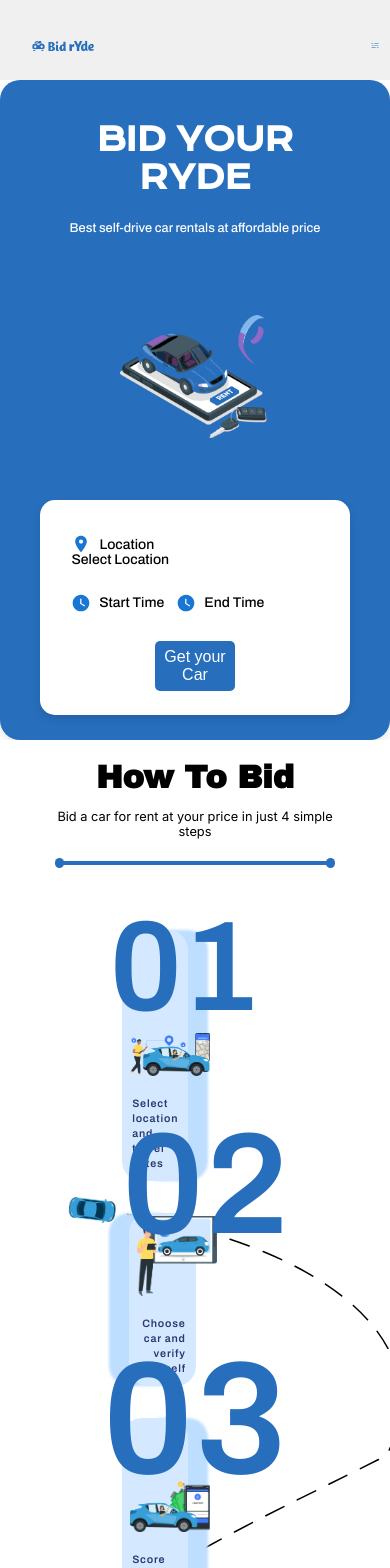
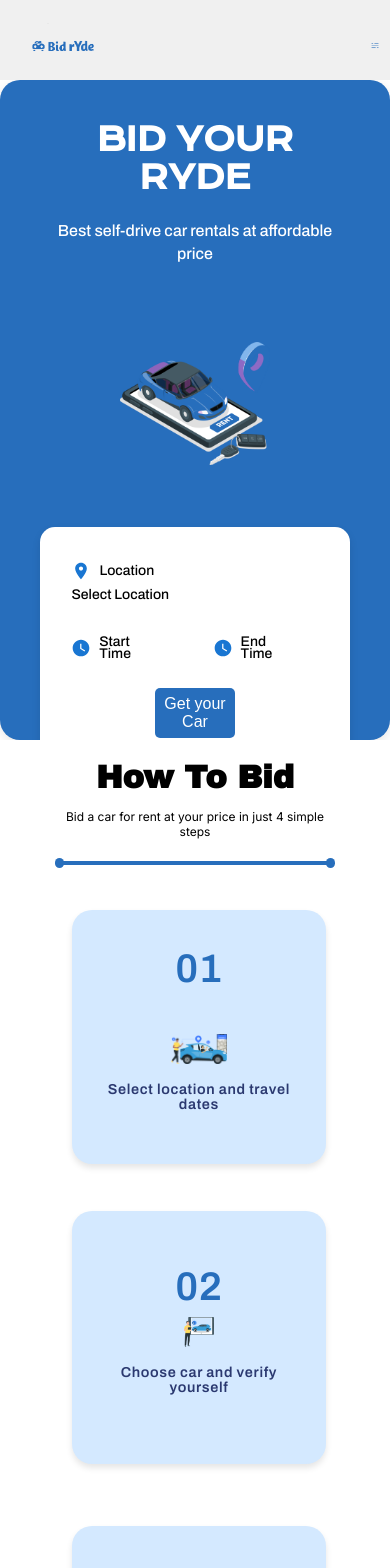
Before and after one commit to noobcoder-oss/bidryde, a Next.js app: page / in a window 390 px wide. Shown: the top 1568 px of the page. Built offline with nearby package versions, Linux system fonts and the light colour scheme.

Commit message:
Update styles for improved layout and responsiveness across components

```diff
--- a/src/Components/LocationDateTimeHome/index.jsx
+++ b/src/Components/LocationDateTimeHome/index.jsx
@@ -695,7 +695,7 @@ const LocationDateTimePickerHome = ({ actionHandler }) => {
                       justifyContent: "space-between",
                       alignItems: "center",
                       width: "100%",
-                      gap: "12px",
+                      gap: "58px",
                     }}
                   >
                     <div style={{ display: "flex", alignItems: "center" }}>
--- a/src/Components/SearchPageHeadingHome/SearchPageHeadingHome.scss
+++ b/src/Components/SearchPageHeadingHome/SearchPageHeadingHome.scss
@@ -78,4 +78,13 @@
       }
     }
   }
+
+  .infoCardHome .titleContainerHome .miniContainerHome {
+    display: flex;
+    flex-direction: row;
+    justify-content: center;
+    align-items: center;
+    margin-right: 20px;
+    margin-bottom: 8px;
+  }
 }
--- a/src/app/Host/Host.scss
+++ b/src/app/Host/Host.scss
@@ -1217,7 +1217,7 @@
   }
 
   .matter__host {
-    font-size: 13px;
+    font-size: 15px;
   }
 
   .hformSection .p1 {
--- a/src/app/home/Components/HeroSection/HeroSection.scss
+++ b/src/app/home/Components/HeroSection/HeroSection.scss
@@ -229,7 +229,7 @@
   }
 
   .heroSectionContainer__left-top p {
-    font-size: 0.8rem;
+    font-size: 1rem;
   }
   .heroSectionContainer {
     width: 100%;
@@ -244,4 +244,7 @@
     gap: 1.5rem;
     box-shadow: 0 4px 12px rgba(0, 0, 0, 0.1);
   }
+  .heroSectionContainer__left-top p {
+    font-size: 1rem;
+  }
 }
--- a/src/app/home/Components/OperatingZones/card/LocationCard.scss
+++ b/src/app/home/Components/OperatingZones/card/LocationCard.scss
@@ -10,7 +10,7 @@
     //gap: 1rem;
     background-color: #fff;
     padding: 1rem;
-    box-shadow: 0px 0px 10px 0px #0000001A;
+    box-shadow: 0px 0px 10px 0px #0000001a;
     border-radius: 9px;
 
     img {
@@ -21,20 +21,17 @@
       margin-bottom: 10px;
       object-fit: contain;
     }
-
   }
-  .locationCardContainer{
-    .avaliableStyle{
+  .locationCardContainer {
+    .avaliableStyle {
       color: white;
     }
-    .comingSoonStyle{
+    .comingSoonStyle {
       color: black;
       font-weight: 500;
     }
   }
-
 }
-
 
 @media (min-width: 1200px) and (max-width: 1399px) {
   .locationCard {
@@ -43,7 +40,7 @@
     &Container {
       width: 100%; // Adjust width for better fit
       padding: 0.8rem; // Reduce padding slightly
-      box-shadow: 0px 0px 8px 0px #0000001A; // Slightly reduce shadow size
+      box-shadow: 0px 0px 8px 0px #0000001a; // Slightly reduce shadow size
 
       img {
         width: 8rem; // Scale down image width
@@ -67,7 +64,6 @@
   }
 }
 
-
 @media screen and (max-width: 968px) {
   .locationCard {
     min-width: 10rem;
@@ -81,7 +77,7 @@
       gap: 1rem;
       background-color: #fff;
       padding: 1rem;
-      box-shadow: 0px 0px 10px 0px #0000001A;
+      box-shadow: 0px 0px 10px 0px #0000001a;
       border-radius: 9px;
       margin: 5px auto;
       img {
@@ -95,12 +91,16 @@
       h3 {
         font-size: 16px;
       }
+
+      .comingSoonStyle {
+        display: none; // Hide "Coming Soon" on mobile view
+      }
     }
   }
 }
 
 @media screen and (max-width: 1024px) {
-  .locationCard{
+  .locationCard {
     min-width: 10rem;
   }
 }
--- a/src/app/home/Components/Promises/Card/Card.scss
+++ b/src/app/home/Components/Promises/Card/Card.scss
@@ -4,7 +4,7 @@
   background-color: #d4e9ff;
   border-radius: 20px;
   max-width: 100%;
-  min-height: 27.25rem;
+  min-height: 24rem;
 
   font-family: "Archivo", sans-serif;
   text-align: left;
--- a/src/app/home/Components/Promises/index.jsx
+++ b/src/app/home/Components/Promises/index.jsx
@@ -1,15 +1,14 @@
-"use client"; // Add this line at the top of the file
+"use client";
 
-import React from "react";
+import React, { useRef, useEffect, useState } from "react";
 import ArrowForwardIcon from "@mui/icons-material/ArrowForward";
 import ArrowBackIcon from "@mui/icons-material/ArrowBack";
 import "./Promises.scss";
-import { Divider, Dividerwhite } from "@/Components";
+import { Divider } from "@/Components";
 import { IconButton } from "@mui/material";
 import { assets } from "@/assets";
 import Card from "./Card";
 import { uid } from "react-uid";
-import { useRef, useEffect, useState } from "react";
 import SwiperCore from "swiper";
 import { Swiper, SwiperSlide } from "swiper/react";
 import "swiper/swiper-bundle.css";
@@ -79,44 +78,41 @@ const cardsInfo = [
 
 const PromisesAndCommitments = () => {
   const swiperRef = useRef(null);
+  const [isMobile, setIsMobile] = useState(false);
+  const [isTab, setIsTab] = useState(false);
+  const [activeIndex, setActiveIndex] = useState(0);
+
+  useEffect(() => {
+    const handleResize = () => {
+      const isMobileDevice = window.innerWidth <= 960;
+      const isTabDevice = window.innerWidth <= 1354;
+      setIsMobile(isMobileDevice);
+      setIsTab(isTabDevice);
+    };
+    handleResize();
+    window.addEventListener("resize", handleResize);
+    return () => window.removeEventListener("resize", handleResize);
+  }, []);
+
   const goNext = () => {
-    if (swiperRef.current && swiperRef.current.swiper) {
+    if (swiperRef.current?.swiper) {
       swiperRef.current.swiper.slideNext();
     }
   };
 
   const goPrev = () => {
-    if (swiperRef.current && swiperRef.current.swiper) {
+    if (swiperRef.current?.swiper) {
       swiperRef.current.swiper.slidePrev();
     }
   };
-
-  const [isMobile, setIsMobile] = useState(false);
-  const [isTab, setIsTab] = useState(false);
-
-  useEffect(() => {
-    const handleResize = () => {
-      const isMobileDevice = window.innerWidth <= 500;
-      const isTabDevice = window.innerWidth <= 1354;
-      setIsMobile(isMobileDevice);
-      setIsTab(isTabDevice);
-    };
-    handleResize();
-
-    window.addEventListener("resize", handleResize);
-  });
 
   const handleSlideChange = (swiper) => {
     setActiveIndex(swiper.activeIndex);
   };
 
-  const [activeIndex, setActiveIndex] = useState(0);
-
-  // Define the handleDotClick function
   const handleDotClick = (index) => {
     setActiveIndex(index);
-    // You can also make the swiper jump to the selected slide
-    if (swiperRef.current && swiperRef.current.swiper) {
+    if (swiperRef.current?.swiper) {
       swiperRef.current.swiper.slideTo(index);
     }
   };
@@ -124,11 +120,14 @@ const PromisesAndCommitments = () => {
   return (
     <div className="PromisesAndCommitments">
       <div className="PromisesAndCommitmentsContainer">
+        {!isMobile && (
           <div className="scrollControllers">
             <IconButton onClick={goPrev}>
               <ArrowBackIcon />
             </IconButton>
           </div>
+        )}
+
         <div className="PromisesAndCommitmentsContainerRight">
           <div className="SectionTitle">
             <h1>Why BidrYde</h1>
@@ -142,24 +141,48 @@ const PromisesAndCommitments = () => {
 
           <div className="CardSection">
             <Swiper
-              spaceBetween={isMobile ? 80 : isTab ? 100 : 30}
-              slidesPerView={isMobile ? 1 : isTab ? 2 : 3}
+              spaceBetween={isMobile ? 20 : isTab ? 100 : 30}
+              slidesPerView={isMobile ? "auto" : isTab ? 2 : 3}
+              centeredSlides={isMobile}
               ref={swiperRef}
               onSlideChange={handleSlideChange}
+              style={{
+                width: "100%",
+                overflow: isMobile ? "visible" : "hidden",
+              }}
+              className={isMobile ? "mobile-swiper" : ""}
             >
               {cardsInfo.map((card) => (
-                <SwiperSlide key={uid(card)}>
-                  <Card data={card} />
+                <SwiperSlide
+                  key={uid(card)}
+                  style={{
+                    width: isMobile ? "calc(70vw)" : "auto",
+                    marginRight: isMobile ? "10px" : "0",
+                  }}
+                >
+                  <Card
+                    data={{
+                      ...card,
+                      backgroundColor: isMobile
+                        ? card.mobileBackgroundColor
+                        : cardsInfo.indexOf(card) % 2 === 1
+                        ? "#0000FF"
+                        : "inherit",
+                    }}
+                  />
                 </SwiperSlide>
               ))}
             </Swiper>
           </div>
         </div>
+
+        {!isMobile && (
           <div className="scrollControllers">
             <IconButton onClick={goNext}>
               <ArrowForwardIcon />
             </IconButton>
           </div>
+        )}
       </div>
 
       {isMobile && (
@@ -168,7 +191,7 @@ const PromisesAndCommitments = () => {
             <div
               key={index}
               className={`dot ${activeIndex === index ? "active" : ""}`}
-              onClick={() => handleDotClick(index)} // Add the click handler
+              onClick={() => handleDotClick(index)}
             ></div>
           ))}
         </div>
--- a/src/app/home/Components/StepsToBid/Card/Card.scss
+++ b/src/app/home/Components/StepsToBid/Card/Card.scss
@@ -36,14 +36,14 @@
     }
   }
   h6 {
-    color: #2B3970;
+    color: #2b3970;
   }
 
   .digit-1,
   .digit-2,
   .digit-3,
   .digit-4 {
-    color: #276EBC;
+    color: #276ebc;
     margin-top: 30px;
   }
 
@@ -140,14 +140,14 @@
     }
 
     h6 {
-      color: #2B3970;
+      color: #2b3970;
     }
 
     .digit-1,
     .digit-2,
     .digit-3,
     .digit-4 {
-      color: #276EBC;
+      color: #276ebc;
       margin-top: 21px; // Reduce margin-top by 30%
     }
 
@@ -206,9 +206,7 @@
   }
 }
 
-
 @media (min-width: 1400px) and (max-width: 1550px) {
-
   .card {
     display: flex;
     align-items: center;
@@ -230,7 +228,7 @@
       margin-left: -1%;
       margin-top: -5%;
       margin-bottom: 15%;
-  }
+    }
 
     &.card-2,
     &.card-4 {
@@ -249,14 +247,14 @@
     }
 
     h6 {
-      color: #2B3970;
+      color: #2b3970;
     }
 
     .digit-1,
     .digit-2,
     .digit-3,
     .digit-4 {
-      color: #276EBC;
+      color: #276ebc;
       margin-top: 21px; // Reduce margin-top by 30%
     }
 
@@ -317,44 +315,88 @@
 
 @media screen and (max-width: 830px) {
   .card {
-    font-size: 1rem;
+    font-size: 0.8rem;
     font-weight: 600;
     line-height: 15px;
     letter-spacing: 0.05em;
     border-radius: 20px;
     aspect-ratio: 1;
-    /* Maintain square aspect ratio */
+    width: 90vw; /* Adjust width to prevent cards from being too large */
+    margin: 10px; /* Add some margin between cards */
 
     &Container {
       width: 100%;
-      padding: 0;
+      padding: 0.5rem;
+      display: flex;
+      flex-direction: column;
+      align-items: center;
+      justify-content: center;
 
       img {
-        height: 80% !important;
-        width: 5rem;
+        height: 6rem !important; /* More consistent image height */
+        width: 6rem; /* Consistent image width */
         margin: 0.5rem;
         object-fit: contain;
       }
 
       h6 {
         margin: 10px;
+        text-align: center;
+        font-size: 0.9rem;
       }
+    }
+
+    .digit-1,
+    .digit-2,
+    .digit-3,
+    .digit-4 {
+      font-size: 3rem;
+      margin-top: 10px;
+      text-align: center;
     }
   }
 
-  .translateLeft {
-    transform: translateX(-20%);
+  .translateLeft,
+  .translateRight {
+    transform: translateX(0); /* Remove translation on mobile */
   }
 
-  .translateRight {
-    transform: translateX(20%);
+  .leftShadow,
+  .rightShadow {
+    box-shadow: 0 4px 6px rgba(0, 0, 0, 0.1); /* Softer shadow */
   }
 }
 
 @media screen and (max-width: 500px) {
   .card {
-    width: 50vw;
-    aspect-ratio: 1;
-    /* Keep proportional dimensions */
+    width: 95vw; /* Larger width on very small screens */
+    margin: 15px auto; /* Center cards and add vertical spacing */
+
+    &Container {
+      img {
+        height: 5rem !important;
+        width: 5rem;
+      }
+    }
+
+    .digit-1,
+    .digit-2,
+    .digit-3,
+    .digit-4 {
+      font-size: 2.5rem;
+    }
+  }
+
+  .card.card-1,
+  .card.card-2,
+  .card.card-3,
+  .card.card-4 {
+    width: 100vw;
+    margin-left: 0;
+  }
+
+  .card.card-2,
+  .card.card-4 {
+    margin-right: 0;
   }
 }
--- a/src/app/home/Components/StepsToBid/StepsToBid.scss
+++ b/src/app/home/Components/StepsToBid/StepsToBid.scss
@@ -213,8 +213,30 @@
   .SectionTitle h1 {
     font-size: xx-large;
   }
+  .stepsToBidAnimation svg {
+    display: none;
+  }
 
-  .SectionTitle p {
-    font-size: 0.8rem;
+  .heroSectionContainer__left-top p {
+    font-size: 1rem;
+  }
+
+  .stepsToBidContainer .SectionTitle p {
+    font-size: 12px;
+  }
+  .card.card-1 {
+    width: none;
+    margin: 0;
+  }
+  .card .digit-4 {
+    font-size: 2.5rem;
+    padding-bottom: 20px;
   }
 }
+
+@media screen and (max-width: 960px) {
+  .home .order > div:nth-child(2) {
+    order: 1;
+    max-height: 1500px;
+  }
+}
--- a/src/app/home/Components/TrendingOffers/TrendingOffers.scss
+++ b/src/app/home/Components/TrendingOffers/TrendingOffers.scss
@@ -507,3 +507,12 @@
     padding: 0.75rem;
   }
 }
+@media screen and (max-width: 480px) {
+  .trendingOffersContainer {
+    background-color: white;
+    margin: -7rem auto;
+    width: 100%;
+    margin: -61px;
+    padding: 1rem;
+  }
+}
```
Also changed, not shown: src/app/home/Components/Car/index.jsx (+28 -28 lines). Lines whose indentation alone changed are shown as unchanged.
